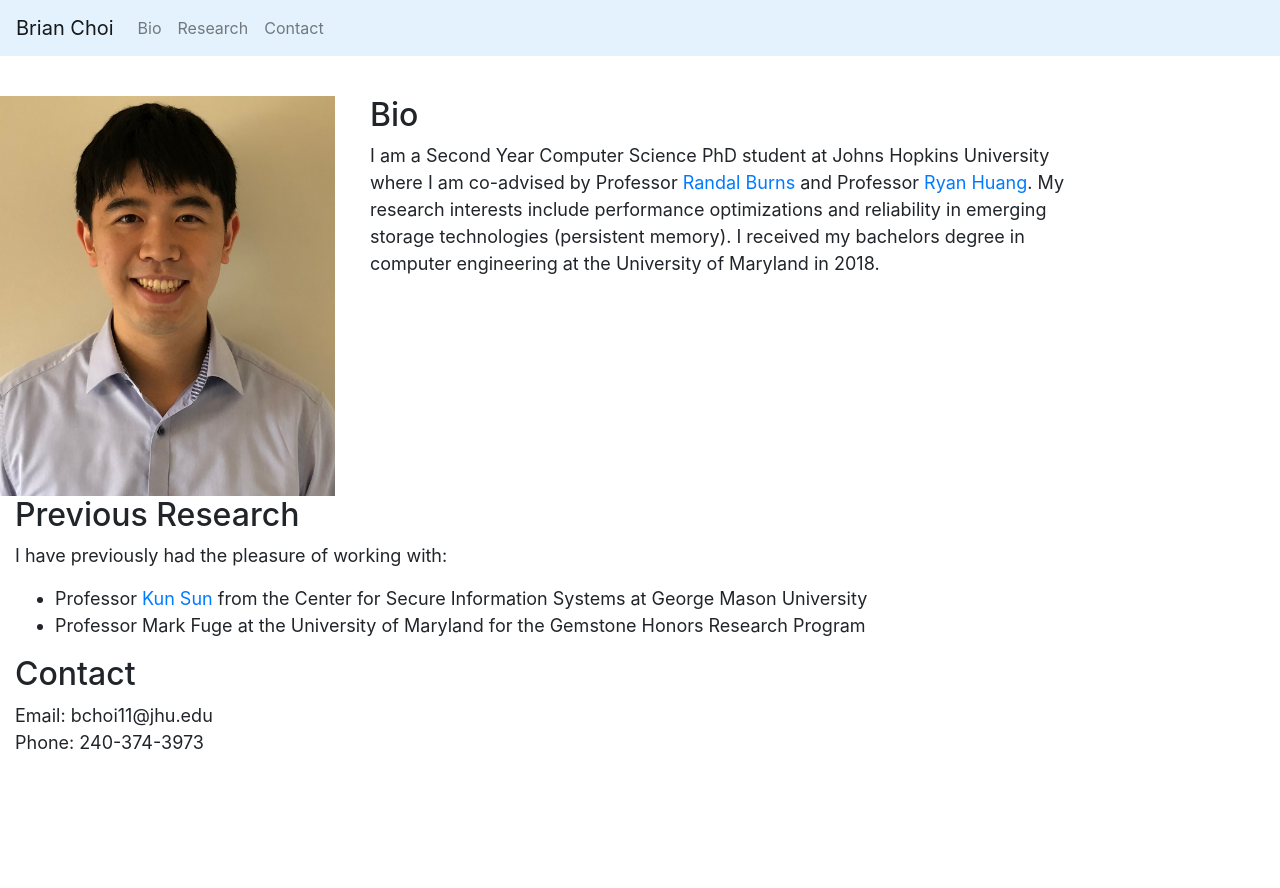
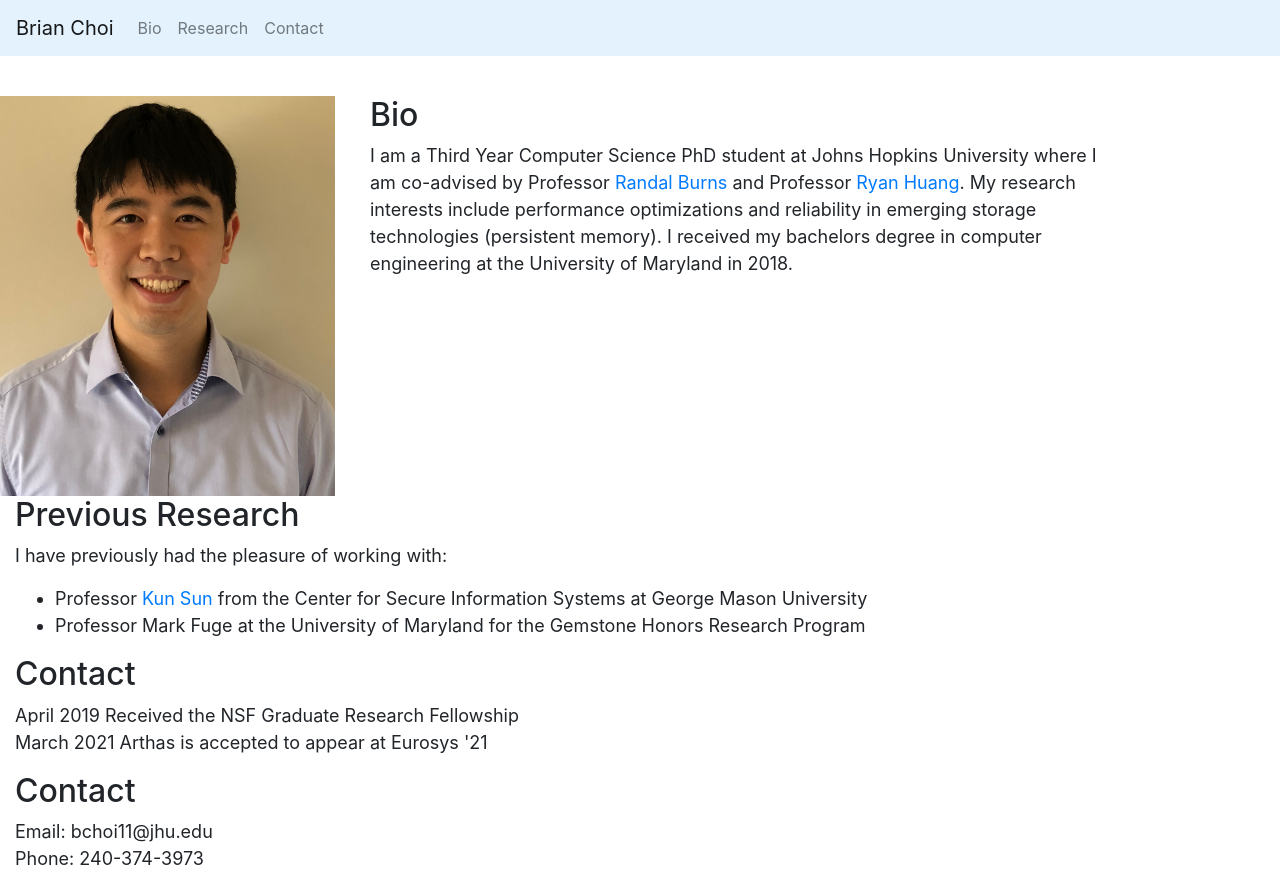
Before and after one commit to portugasian/portugasian.github.io, a plain HTML site: page index.html in a window 1280 px wide. Before the commit the page ends 800 px from the top, so only its background shows below. Drawn offline with nearby package versions, Linux system fonts and the light colour scheme.

Commit message:
first update in 2021

```diff
--- a/index.html
+++ b/index.html
@@ -39,7 +39,7 @@
       </div>
       <div class="col-sm-8">
         <h2>Bio</h2>
-        <font size = "4"> I am a Second Year Computer Science PhD student at Johns Hopkins University
+        <font size = "4"> I am a Third Year Computer Science PhD student at Johns Hopkins University
         where I am co-advised by Professor <a href = "https://randalburns.github.io/">Randal Burns</a> and
         Professor <a href = "https://www.cs.jhu.edu/~huang/">Ryan Huang</a>.
         My research interests include performance optimizations and reliability in emerging storage technologies (persistent memory).
@@ -61,6 +61,12 @@
     </ul>
 </div>
 
+<div id="News" class="container-fluid">
+  <h2>Contact</h2>
+    <p><font size = "4">April 2019  Received the NSF Graduate Research Fellowship</font></br>
+      <font size = "4">March 2021  Arthas is accepted to appear at Eurosys '21</font></br></p>
+</div>
+
 <div id="Contact" class="container-fluid">
   <h2>Contact</h2>
     <p><font size = "4">Email: bchoi11@jhu.edu</font></br>
```
